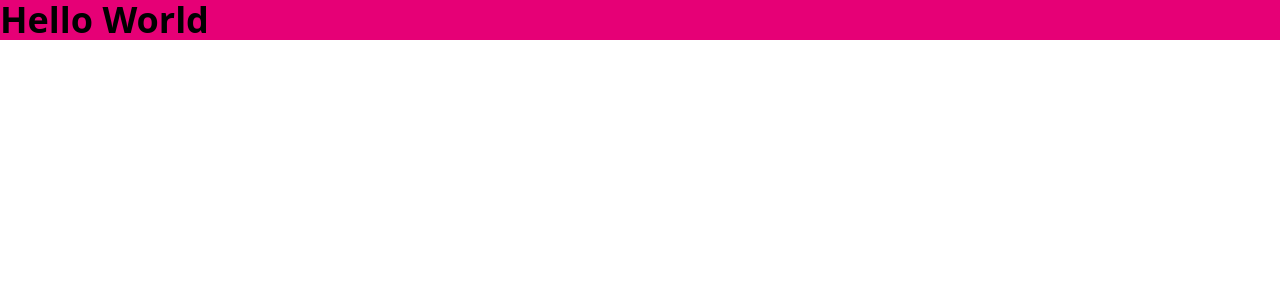
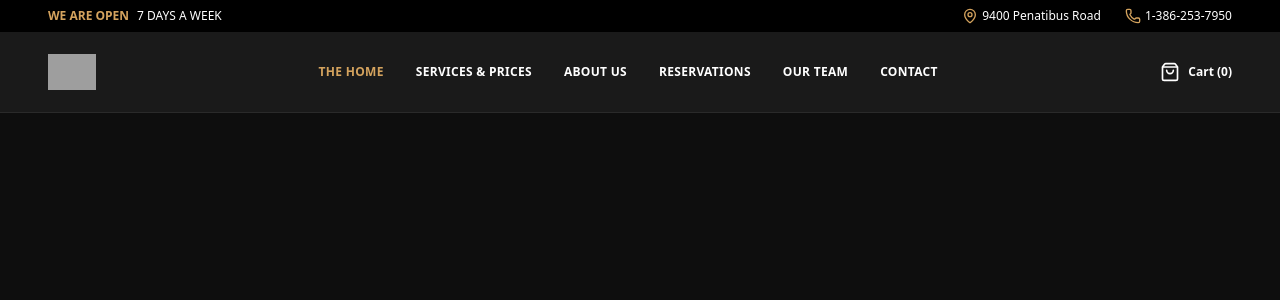
Before and after one commit to Chatesito/Imperio-Barbershop, a React (Vite) app: page / in a window 1280 px wide. Shown: the top 300 px of the page. Built offline with nearby package versions, Linux system fonts and the light colour scheme; grey boxes are pictures that could not be loaded.

Commit message:
feat: estructura para desarrollo de proyecto y navbar

```diff
--- a/package.json
+++ b/package.json
@@ -11,6 +11,7 @@
   },
   "dependencies": {
     "@tailwindcss/vite": "^4.1.12",
+    "lucide-react": "^0.545.0",
     "react": "^19.1.1",
     "react-dom": "^19.1.1",
     "tailwindcss": "^4.1.12"
--- a/src/App.jsx
+++ b/src/App.jsx
@@ -1,11 +1,14 @@
 import { useState } from 'react'
+import Navbar from './components/navBar.jsx'
 
 function App() {
   const [count, setCount] = useState(0)
 
   return (
     <>
-      <h1 className="text-4xl font-bold bg-pink-600">Hello World</h1>
+      <div className="min-h-screen bg-[var(--brand-bg)]">
+      <Navbar />
+      </div>
     </>
   )
 }
--- /dev/null
+++ b/src/components/Navbar.css
@@ -0,0 +1,16 @@
+nav ul li {
+  position: relative;
+}
+
+nav ul li{
+    &:hover::after {
+      content: '';
+      position: absolute;
+      bottom: -6px;
+      left: 0;
+      width: 100%;
+      height: 2px;
+      background-color: var(--brand-gold);
+      transition: 0.2s ease;
+    }
+}
--- /dev/null
+++ b/src/components/Navbar.jsx
@@ -0,0 +1,52 @@
+import React from 'react';
+import { ShoppingBag, Phone, MapPin } from 'lucide-react';
+import './Navbar.css'; // opcional
+
+export default function Navbar() {
+  return (
+    <header className="w-full text-sm text-white">
+      <div className="bg-black py-2 px-12 flex justify-between items-center">
+        <div className="flex items-center gap-2 text-xs">
+          <span className="text-[var(--brand-gold)] font-semibold">
+            WE ARE OPEN
+          </span>
+          <span>7 DAYS A WEEK</span>
+        </div>
+        <div className="flex items-center gap-6 text-xs">
+          <div className="flex items-center gap-1">
+            <MapPin className="size-4 text-[var(--brand-gold)]" />
+            <span>9400 Penatibus Road</span>
+          </div>
+          <div className="flex items-center gap-1">
+            <Phone className="size-4 text-[var(--brand-gold)]" />
+            <span>1-386-253-7950</span>
+          </div>
+        </div>
+      </div>
+
+      <nav className="bg-[#1a1a1a] py-4 px-12 flex justify-between items-center border-b border-[#2a2a2a]">
+        <div className="flex items-center gap-3">
+          <img
+            src="/logo.png"
+            alt="Imperio Barber Shop"
+            className="size-12 object-contain"
+          />
+        </div>
+
+        <ul className="flex items-center gap-8 uppercase text-xs font-semibold tracking-wide">
+          <li className="text-[var(--brand-gold)] cursor-pointer">The Home</li>
+          <li className="hover:text-[var(--brand-gold)] cursor-pointer">Services & Prices</li>
+          <li className="hover:text-[var(--brand-gold)] cursor-pointer">About Us</li>
+          <li className="hover:text-[var(--brand-gold)] cursor-pointer">Reservations</li>
+          <li className="hover:text-[var(--brand-gold)] cursor-pointer">Our Team</li>
+          <li className="hover:text-[var(--brand-gold)] cursor-pointer">Contact</li>
+        </ul>
+
+        <div className="flex items-center gap-2 cursor-pointer hover:text-[var(--brand-gold)] transition-colors">
+          <ShoppingBag className="size-5" />
+          <span className="text-xs font-semibold">Cart (0)</span>
+        </div>
+      </nav>
+    </header>
+  );
+}
--- a/src/index.css
+++ b/src/index.css
@@ -1 +1,17 @@
 @import "tailwindcss";
+
+:root {
+  --brand-gold: #d4a35e;
+  --brand-bg: #0e0e0e;
+}
+
+body {
+  background-color: var(--brand-bg);
+  color: white;
+  font-family: system-ui, sans-serif;
+}
+
+::-webkit-scrollbar-thumb {
+  background-color: #9ca3af;
+  border-radius: 4px;
+}
```
Also changed, not shown: 1 other file (tests, documents, lock files or other folders).
